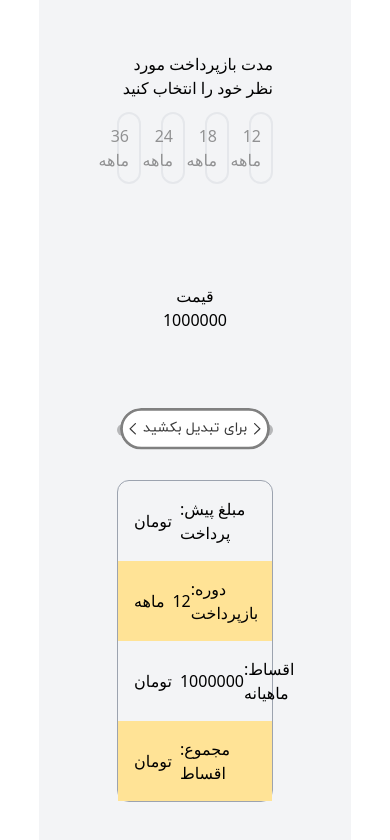
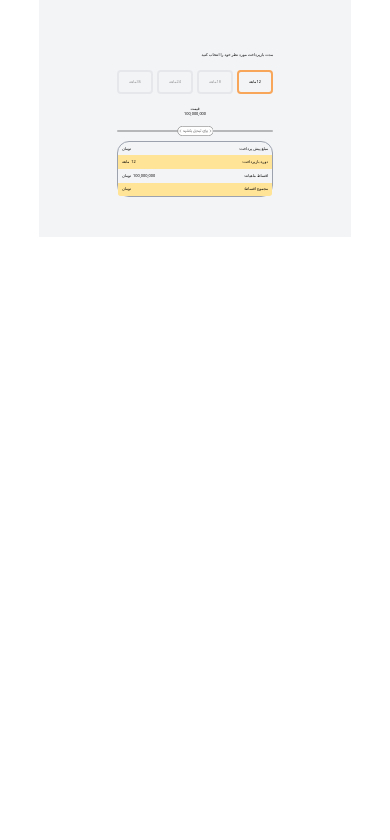
Before and after one commit to Ali-Ghasemi-Tech/khodro-shop-aghsat-page, a React (Create React App) app: page / in a window 390 px wide. Shown: the top 840 px of the page. Built offline with nearby package versions, Linux system fonts and the light colour scheme; no server answers.

Commit message:
day 6 make the page responsive

```diff
--- a/src/App.js
+++ b/src/App.js
@@ -4,26 +4,30 @@ import Slider from "./components/Slider";
 import InfoCards from "./components/InfoCards";
 
 function App() {
-
-
-
-  // style
   const cardBgColor = "#ffe396";
 
-  const [selectedNumber , setSelectedNumber] = useState(12);
-  const [sliderValue , setSliderValue] = useState(1000000);
-  const [prePayment , setPrePayment] = useState();
-  const [monthlyPayment , setMonthlyPayment] = useState(sliderValue);
-  const [finalPrice , setFinalPrice] = useState();
+  const [selectedNumber, setSelectedNumber] = useState(12);
+  const [sliderValue, setSliderValue] = useState((100000000).toLocaleString());
+  const [prePayment, setPrePayment] = useState();
+  const [monthlyPayment, setMonthlyPayment] = useState(sliderValue);
+  const [finalPrice, setFinalPrice] = useState();
+  const [result, setResult] = useState();
 
-  const [result , setResult] = useState();
+  // make a delay for the call to php file
+  useEffect(() => {
+    const delayedCall = setTimeout(() => {
+      sendSliderValueToPHP(sliderValue);
+    }, 0.0005);
+  // clear the delay
+    return () => clearTimeout(delayedCall);
+  }, [sliderValue]);
 
+  // handel the result after the result or the selected number has changed
+  useEffect(() => {
+    handleResult(result);
+  }, [result, selectedNumber]);
 
-  window.onload = function() {
-    sendSliderValueToPHP(sliderValue)
-  }
-
-
+  // call to the calculate php server
   async function sendSliderValueToPHP(value) {
     try {
       const response = await fetch('http://localhost:8000/calculate.php', {
@@ -31,77 +35,68 @@ function App() {
         headers: {
           'Content-Type': 'application/json',
         },
-        body: JSON.stringify({ input1: value }), // Send the sliderValue as input1
+        body: JSON.stringify({ input1: value }),
       });
 
       if (!response.ok) {
         throw new Error('Network response was not ok');
       }
 
-      setResult(await response.json());
-        handleResult(result);
-
-
+      const result = await response.json();
+      setResult(result);
     } catch (error) {
       console.error('There was a problem with the fetch operation:', error);
     }
   }
 
-
-  function handleResult(result){
-    if (selectedNumber === 12){
+  // set the shown values based on the installment duration
+  function handleResult(result) {
+    if (result) {
+      if (selectedNumber === 12) {
         setPrePayment(parseInt(result.out_1).toLocaleString('en-US'));
         setMonthlyPayment(parseInt(result.out_2).toLocaleString('en-US'));
         setFinalPrice(parseInt(result.out_3).toLocaleString('en-US'));
-    }
-    else if(selectedNumber === 18){
+      } else if (selectedNumber === 18) {
         setPrePayment(parseInt(result.out_4).toLocaleString('en-US'));
         setMonthlyPayment(parseInt(result.out_5).toLocaleString('en-US'));
         setFinalPrice(parseInt(result.out_6).toLocaleString('en-US'));
-    }
-    else if(selectedNumber === 24){
+      } else if (selectedNumber === 24) {
         setPrePayment(parseInt(result.out_7).toLocaleString('en-US'));
         setMonthlyPayment(parseInt(result.out_8).toLocaleString('en-US'));
         setFinalPrice(parseInt(result.out_9).toLocaleString('en-US'));
-    }
-    else if (selectedNumber === 36){
+      } else if (selectedNumber === 36) {
         setPrePayment(parseInt(result.out_10).toLocaleString('en-US'));
         setMonthlyPayment(parseInt(result.out_11).toLocaleString('en-US'));
         setFinalPrice(parseInt(result.out_12).toLocaleString('en-US'));
       }
     }
+  }
 
+  // callback function for getting the installment duration from the Grid component
   function handelSelectedNumber(number) {
     setSelectedNumber(number);
   }
 
-  function handleSliderValue(value){
+  function handleSliderValue(value) {
     const number = Number(value);
     const localValue = number.toLocaleString('en-US');
     setSliderValue(localValue);
-    sendSliderValueToPHP(number);
   }
-
-  useEffect(() => {
-    if (selectedNumber && selectedNumber !== 12) {
-      handleResult(result);
-    }
-  }, [selectedNumber]);
 
   return (
     <div className="flex flex-col items-center justify-center w-[80%] h-auto mx-auto bg-gray-100 py-10">
-      <div className="flex flex-col gap-3 w-[50%] h-full pt-3">
-        <span className="rtl">مدت بازپرداخت مورد نظر خود را انتخاب کنید</span>
+      <div className="flex flex-col justify-center items-end gap-3 w-[50%] h-full pt-3">
+        <span className="rtl title">مدت بازپرداخت مورد نظر خود را انتخاب کنید</span>
        <Grid onSelectNumber={handelSelectedNumber} change={selectedNumber}/>
       </div>
-      <div className="flex flex-row-reverse w-full justify-center h-16 ">
-        <div className="flex flex-col justify-center items-center px-8">
-          <span>قیمت</span>
+      <div className="flex flex-row-reverse w-full justify-center h-[5vw] mt-[2vw] ">
+        <div className="flex flex-col justify-center items-center px-8 title ">
+          <span className="title">قیمت</span>
           {sliderValue}
         </div>
       </div>
 
-      <div className="w-full flex flex-col justify-center items-center pt-10">
+      <div className="w-full flex flex-col h-[5vw] justify-center items-center py-[2vw]">
 
         <Slider sliderValue={handleSliderValue} />
       </div>
@@ -110,7 +105,7 @@ function App() {
         <InfoCards valueName={"تومان"} valueNumber={prePayment} description={":مبلغ پیش پرداخت"} />
         <InfoCards valueName={"ماهه"} valueNumber={selectedNumber} description={":دوره بازپرداخت"} color={{backgroundColor: cardBgColor}}/>
         <InfoCards valueName={"تومان"} valueNumber={monthlyPayment} description={":اقساط ماهیانه"}/>
-        <InfoCards valueName={"تومان"} valueNumber={finalPrice} description={":مجموع اقساط"} color={{backgroundColor: cardBgColor}}/>
+        <InfoCards valueName={"تومان"} valueNumber={finalPrice} description={":مجموع اقساط"} color={{backgroundColor: cardBgColor ,  borderRadius: "0  0  0.7em  0.7em" }}/>
       </div>
     </div>
   );
--- a/src/components/Grid.jsx
+++ b/src/components/Grid.jsx
@@ -1,6 +1,6 @@
 import React from 'react';
 
-const Grid = ({onSelectNumber , change}) => {
+const Grid = ({onSelectNumber }) => {
   let number ;
 
 
@@ -14,7 +14,6 @@ const Grid = ({onSelectNumber , change}) => {
   React.useEffect(() => {
     const installmentButtons = document.querySelectorAll('.installment-button');
 
-
     function handleClick(event) {
       installmentButtons.forEach(button => {
         button.classList.remove('clicked');
@@ -22,8 +21,6 @@ const Grid = ({onSelectNumber , change}) => {
 
       event.currentTarget.classList.add('clicked');
     }
-
-
 
     installmentButtons.forEach(button => {
       button.addEventListener('click', handleButtonClick);
@@ -41,17 +38,17 @@ const Grid = ({onSelectNumber , change}) => {
 
 
   return (
-    <div className="grid grid-rows-2 grid-cols-4 rtl gap-5">
-      <div className="box-border rounded-xl border-2 border-gray-300 border-solid p-[10px] text-center installment-button opacity-40">
+    <div className="grid grid-rows-1 w-full grid-cols-4 rtl gap-[1vw]">
+      <div className="box-border h-[3vw] rounded-[1vw] border-2 border-gray-300 border-solid p-[10px] text-center flex items-center justify-center installment-button opacity-40 clicked title">
         <span className="installment-number">12</span> ماهه
       </div>
-      <div className="box-border rounded-xl border-2 border-gray-300  border-solid p-[10px] text-center installment-button opacity-40">
+      <div className="box-border rounded-[1vw] border-2 flex justify-center items-center border-gray-300  border-solid p-[10px] text-center installment-button opacity-40 h-[3vw] title">
         <span className="installment-number">18</span> ماهه
       </div>
-      <div className="box-border rounded-xl border-2 border-gray-300  border-solid p-[10px] text-center installment-button opacity-40">
+      <div className="box-border rounded-[1vw] border-2 flex justify-center items-center border-gray-300  border-solid p-[10px] text-center installment-button opacity-40 h-[3vw] title">
         <span className="installment-number">24</span> ماهه
       </div>
-      <div className="box-border rounded-xl border-2 border-gray-300  border-solid p-[10px] text-center installment-button opacity-40">
+      <div className="box-border rounded-[1vw] border-2 flex justify-center items-center border-gray-300  border-solid p-[10px] text-center installment-button opacity-40 h-[3vw] title">
         <span className="installment-number">36</span> ماهه
       </div>
     </div>
--- a/src/components/InfoCards.jsx
+++ b/src/components/InfoCards.jsx
@@ -2,8 +2,8 @@ import React from 'react'
 
 const InfoCards = ({valueName , valueNumber , description , color}) => {
   return (
-    <div className="flex justify-between items-center p-4" style={color}>
-        <div className="flex gap-2 justify-between" >
+    <div className="flex justify-between items-center p-[1vw] title " style={color}>
+        <div className="flex gap-[0.5vw] justify-between" >
             <span>{valueName}</span>
             <span>{valueNumber}</span>
         </div>
--- a/src/components/Slider.jsx
+++ b/src/components/Slider.jsx
@@ -13,7 +13,7 @@ const Slider = ({sliderValue}) => {
   return (
     <div className='flex flex-col justify-center w-full items-center my-11'>
 
-      <input id='input'value={value} onChange={handelChange} step="100000" type="range" min="10000000" max="5000000000" className="w-[50%] appearance-none bg-transparent [&::-webkit-slider-runnable-track]:rounded-full [&::-webkit-slider-runnable-track]:w-[50%] [&::-webkit-slider-runnable-track]:h-3 [&::-webkit-slider-runnable-track]:bg-black/25 [&::-webkit-slider-thumb]:appearance-none [&::-webkit-slider-thumb]:h-[42px] [&::-webkit-slider-thumb]:w-[150px] [&::-webkit-slider-thumb]:-mt-4 [&::-webkit-slider-thumb]:rounded-full background-svg hover:cursor-pointer"
+      <input id='input'value={value} onChange={handelChange} step="100000" type="range" min="10000000" max="5000000000" className="w-[50%] overflow-visible appearance-none bg-transparent [&::-webkit-slider-runnable-track]:rounded-full [&::-webkit-slider-runnable-track]:w-[50%] [&::-webkit-slider-runnable-track]:h-[0.7vw] [&::-webkit-slider-runnable-track]:bg-black/25 [&::-webkit-slider-thumb]:appearance-none  [&::-webkit-slider-thumb]:-mt-[1vw]  background-svg hover:cursor-pointer  "
       />
 
     </div>
--- a/src/index.css
+++ b/src/index.css
@@ -17,11 +17,20 @@
 
 .background-svg::-webkit-slider-thumb{
     background: url("./slider-thumb.svg");
-    background-size:cover;
+    background-size:contain;
     background-repeat: no-repeat;
+    width: 9vw;
+    height: 9vw;
+
 }
 .background-svg::-webkit-slider-thumb:active{
     background: url("./slider-thumb-active.svg");
-    background-size: cover;
+    background-size: contain;
     background-repeat: no-repeat;
+    width: 9vw;
+    height: 9vw;
 }
+
+.title{
+    font-size: clamp(0.2em , 1vw , 1.25em);
+}
```
Lines whose indentation alone changed are shown as unchanged.
